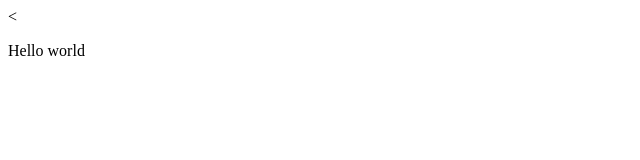
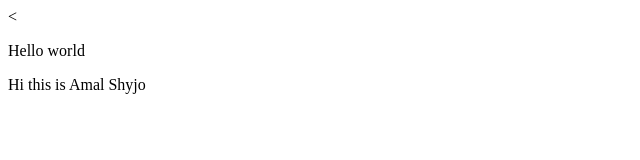
Before and after one commit to amalshyjo/coursera_trainig, a plain HTML site: page index.html in a window 1280 px wide. Shown: the whole page, without its empty margins (0-640 px from the left). Drawn offline with Linux system fonts and the light colour scheme.

Commit message:
second commit

```diff
--- a/index.html
+++ b/index.html
@@ -8,5 +8,6 @@
 
   <body>
       <p>Hello world</p>
+      <p>Hi this is Amal Shyjo</p>
   </body>
 </html>
```
